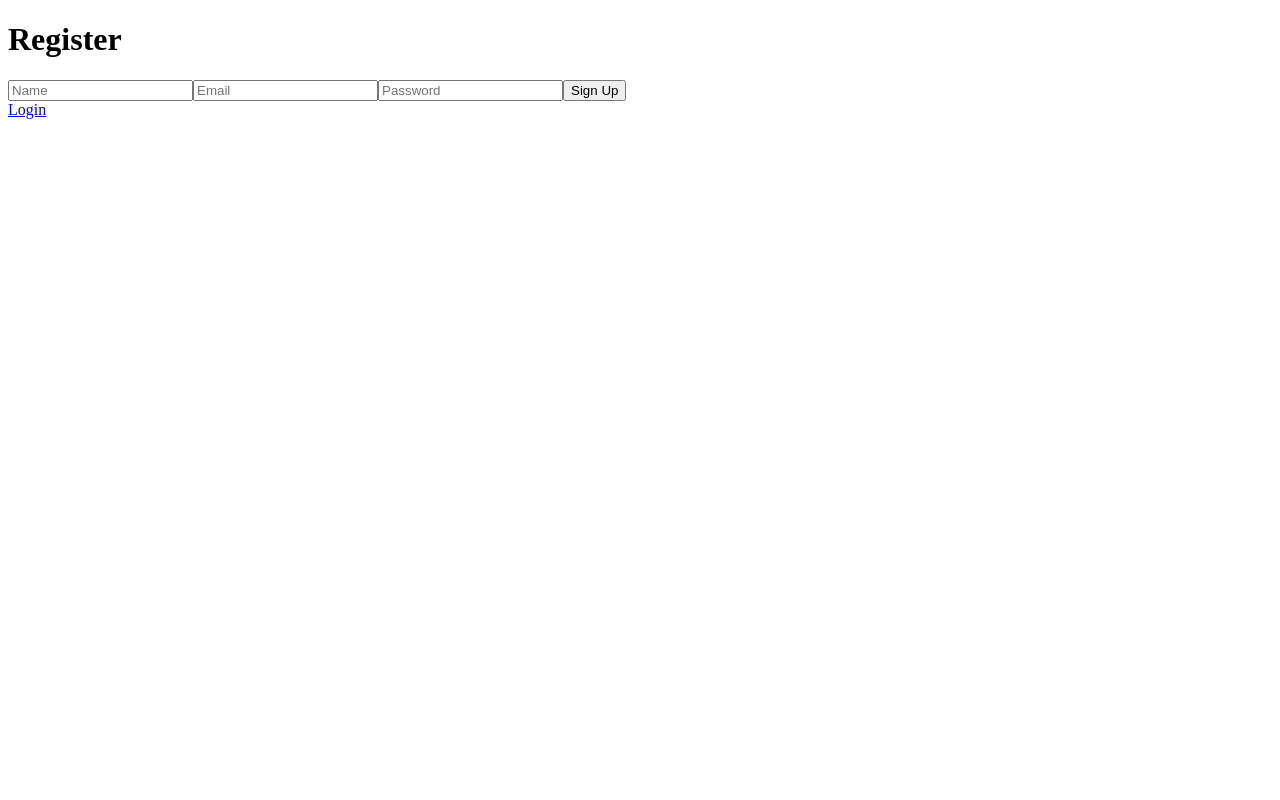
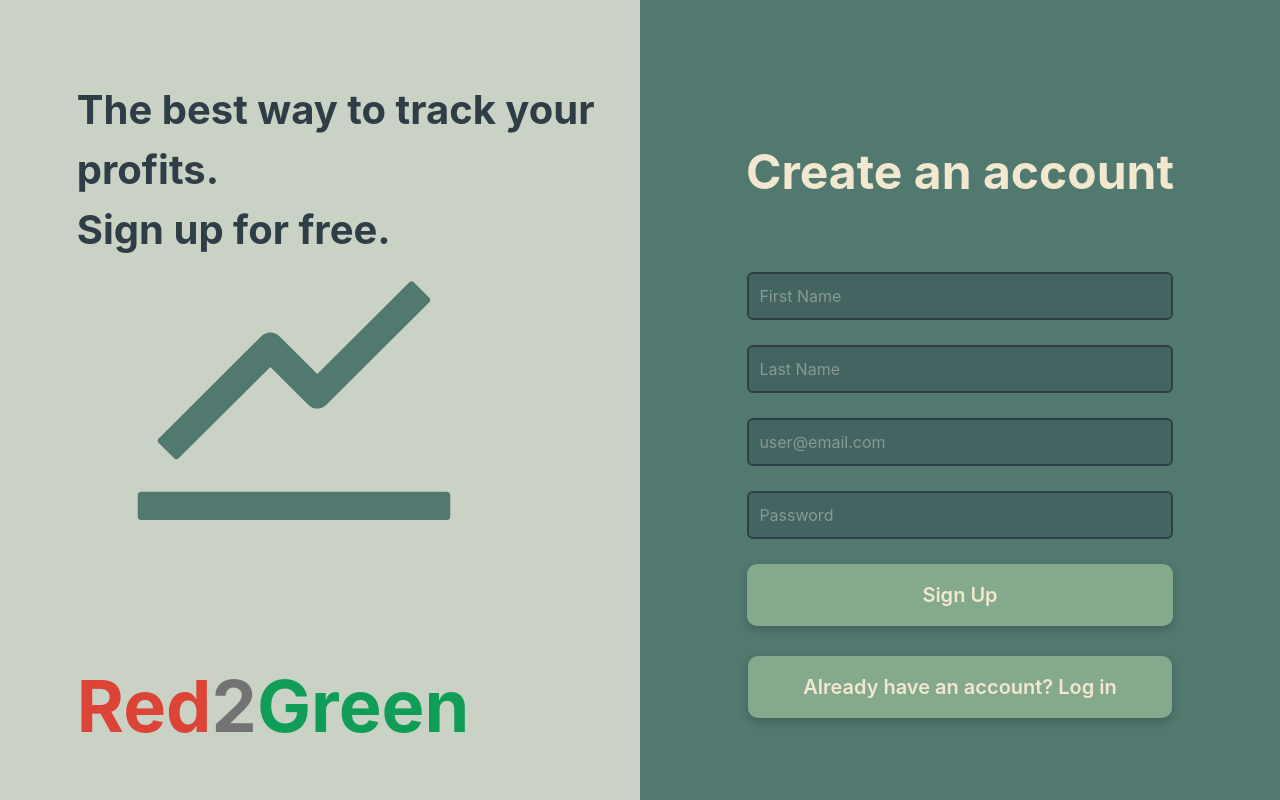
Before and after one commit to UFRed2Green/Red2Green, a Next.js app in the folder client/: page /register in a window 1280 px wide. Built offline with nearby package versions, Linux system fonts and the light colour scheme.

Commit message:
Scrum 26 registration form UI (#7)
* Finished Register Form UI
	modified:   client/src/app/register/page.tsx
	new file:   client/src/app/styles/register.css

```diff
--- a/client/src/app/register/page.tsx
+++ b/client/src/app/register/page.tsx
@@ -1,26 +1,78 @@
-import Link from "next/link";
+"use client";
+
+import '@/app/styles/register.css';
+import Link from 'next/link';
+import { RiEyeFill, RiEyeOffFill } from "react-icons/ri";
+import { AiOutlineStock } from "react-icons/ai";
+import { useState } from 'react';
 
 export default function RegisterPage() {
     return (
         <html><body>
-            <main className="flex flex-col items-center justify-center min-h-screen p-8">
-                <h1 className="text-3xl font-semibold">Register</h1>
-                <form className="flex flex-col gap-4 mt-6 w-80">
-                    <input type="text" placeholder="Name" className="border p-2 rounded" />
-                    <input type="email" placeholder="Email" className="border p-2 rounded" />
-                    <input type="password" placeholder="Password" className="border p-2 rounded" />
-                    <button type="submit" className="bg-green-600 text-white p-2 rounded">
-                        Sign Up
-                    </button>
-                </form>
+            <main className='register-container'>
 
-                <div className="mt-6 flex gap-4">
-                    <Link href="/login" className="text-blue-600 underline">
-                        Login
-                    </Link>
-                </div>
-
+                <HeroSection />
+                <RegisterForm />
             </main>
         </body></html>
     );
 }
+
+function HeroSection() {
+    return (
+        <div className='register-hero-section-container'>
+            <p className='welcome-text'>
+                The best way to track your profits.
+                <br />
+                Sign up for free.
+            </p>
+
+            <div className='stock-line'>
+                <AiOutlineStock size={400} className='stock-icon'/>
+            </div>
+
+            <div className='red-to-green-container'>
+                <span className='red-text'>Red</span>
+                <span className='two-text'>2</span>
+                <span className='green-text'>Green</span>
+            </div>
+        </div>
+    );
+}
+
+function RegisterForm() {
+    const [password, setPassword] = useState("");
+    const [showPassword, setShowPassword] = useState(false);
+
+    return (
+        <div className='register-form-container'>
+            <h1 className='register-form-header'>Create an account</h1>
+            <form className='register-form'>
+                <input type='first-name' placeholder='First Name'/>
+                <input type='last-name' placeholder='Last Name'/>
+                <input type='email' placeholder='user@email.com'/>
+                <div className='password-container'>
+                    <input
+                        type={showPassword ? 'text' : 'password'}
+                        value={password}
+                        onChange={(e) => setPassword(e.target.value)}
+                        className='password-input'
+                        placeholder='Password'
+                    />
+
+                    {password.length > 0 && (
+                        <button
+                            type='button'
+                            className='hide-password-icon'
+                            onClick={() => setShowPassword(!showPassword)}
+                        >
+                            {showPassword ? <RiEyeOffFill /> : <RiEyeFill />}
+                        </button>
+                    )}
+                </div>
+                <button className='sign-up-button' type="submit">Sign Up</button>
+            </form>
+            <button className='login-button'>Already have an account? Log in</button>
+        </div>
+    );
+}
--- /dev/null
+++ b/client/src/app/styles/register.css
@@ -0,0 +1,156 @@
+@import 'tailwindcss';
+
+html {
+    color: #F2E8CF;
+    font-family: 'Inter', sans-serif;
+}
+
+.register-container {
+    background-color: #6A994E;
+    display: flex;
+    height: 100vh;
+}
+
+.register-form-container {
+    display: flex;
+    flex-direction: column;
+    flex: 1;
+    background-color: #52796F;
+    align-items: center;
+}
+
+.register-form {
+    gap: 25px;
+    display: flex;
+    flex-direction: column;
+    margin-top: 8vh;
+}
+
+.register-form input {
+    border: 2px solid #2F3E46;
+    background-color: #446461;
+    padding: 10px;
+    border-radius: 6px;
+    color: #CAD2C5;
+    outline: none;
+    transition: all 0.2s ease;
+}
+
+.register-form input:focus {
+    border-color: #F2E8CF;
+    background-color: #446461;
+    box-shadow: 0 0 5px #F2E8CF;
+}
+
+.sign-up-button {
+    background-color: #84A98C;
+    padding: 16px 175px;
+    border-radius: 10px;
+    transition: all 0.2s ease;
+    font-size: 1.25rem;
+    font-weight: 600;
+    box-shadow: 0 4px 10px rgba(0, 0, 0, 0.2);
+}
+
+.sign-up-button:hover {
+    background-color: #6A994E;
+    font-size: 1.25rem;
+    font-weight: 600;
+    border-radius: 10px;
+    transition: all 0.2s ease;
+    box-shadow: 0 4px 10px rgba(0, 0, 0, 0.2);
+}
+
+.login-button {
+    margin-top: 30px;
+    background-color: #84A98C;
+    padding: 16px 55px;
+    border-radius: 10px;
+    transition: all 0.2s ease;
+    font-size: 1.25rem;
+    font-weight: 600;
+    box-shadow: 0 4px 10px rgba(0, 0, 0, 0.2);
+}
+
+.login-button:hover {
+    background-color: #6A994E;
+    font-size: 1.25rem;
+    font-weight: 600;
+    border-radius: 10px;
+    transition: all 0.2s ease;
+    box-shadow: 0 4px 10px rgba(0, 0, 0, 0.2);
+}
+
+.register-form-header {
+    font-size: 3rem;
+    margin-top: 17vh;
+    font-weight: bold;
+    text-align: center;
+}
+
+.password-container {
+    position: relative;
+    display: flex;
+    align-items: center;
+}
+
+.password-input {
+    width: 100%;
+    padding-right: 2.5rem;
+}
+
+.hide-password-icon {
+    position: absolute;
+    right: 1rem;
+    color: #374151;
+    cursor: pointer;
+}
+
+.register-hero-section-container {
+    flex: 1;
+    background-color: #CAD2C5;
+}
+
+.welcome-text {
+    display: flex;
+    flex-direction: column;
+    margin-top: 10vh;
+    margin-left: 6vw;
+    color: #2F3E46;
+    font-size: 2.5rem;
+    font-weight: bold;
+}
+
+.red-to-green-container {
+    position: absolute;
+    bottom: 5vh;
+    left: 6vw;
+    display: flex;
+    align-items: center;
+    gap: 0.1px;
+    font-size: 4.5rem;
+    font-weight: bold;
+}
+
+.red-text {
+    color: #db4437;
+}
+
+.two-text {
+    color: #737373;
+}
+
+.green-text {
+    color: #0f9d58;
+}
+
+.stock-line {
+    position: absolute;
+    top: 50%;
+    left: 23%;
+    transform: translate(-50%, -50%);
+}
+
+.stock-icon {
+    color: #52796F;
+}
```
Also changed, not shown: client/package.json (+6 -5 lines), 1 other file (tests, documents, lock files or other folders).
